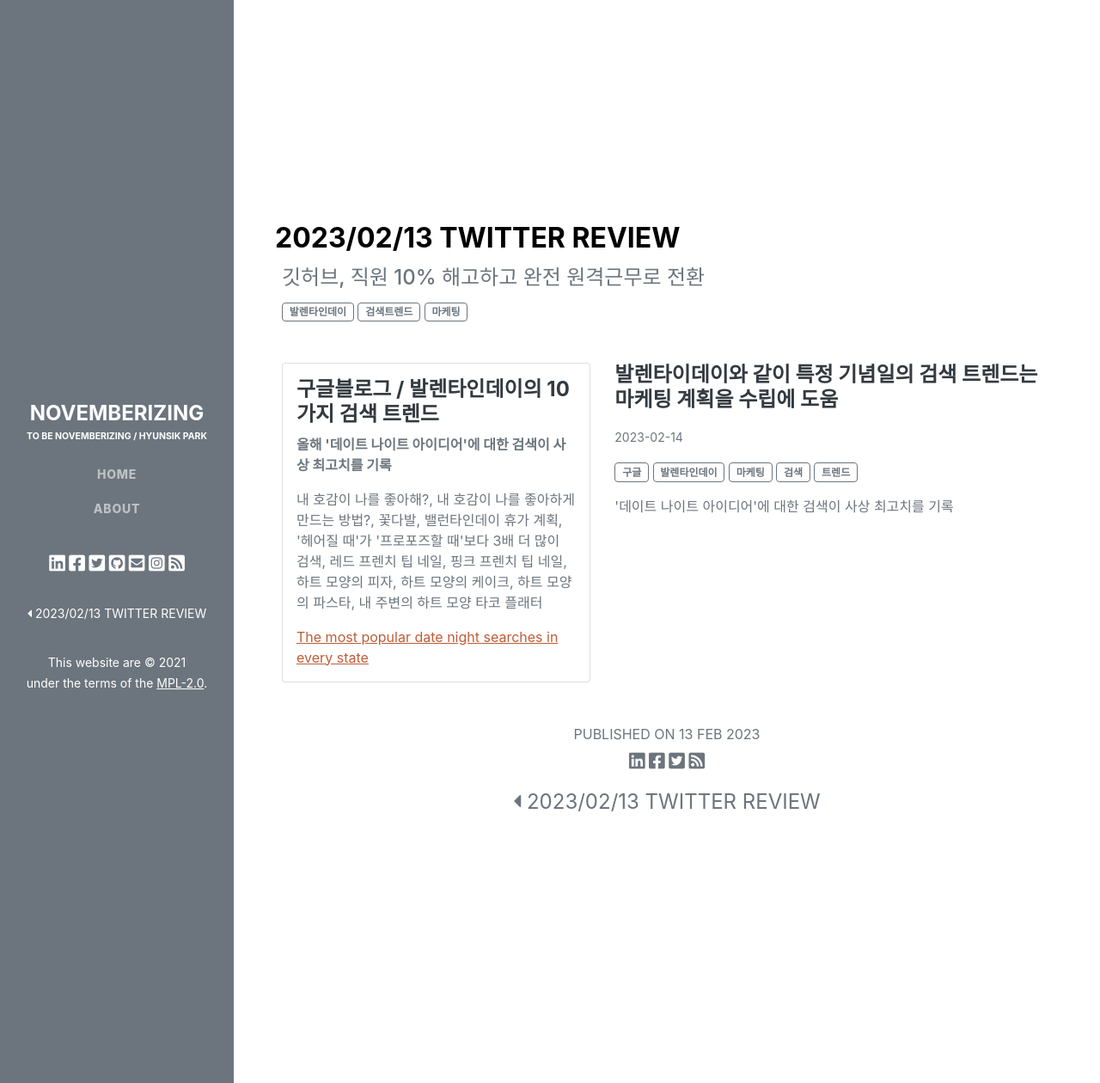
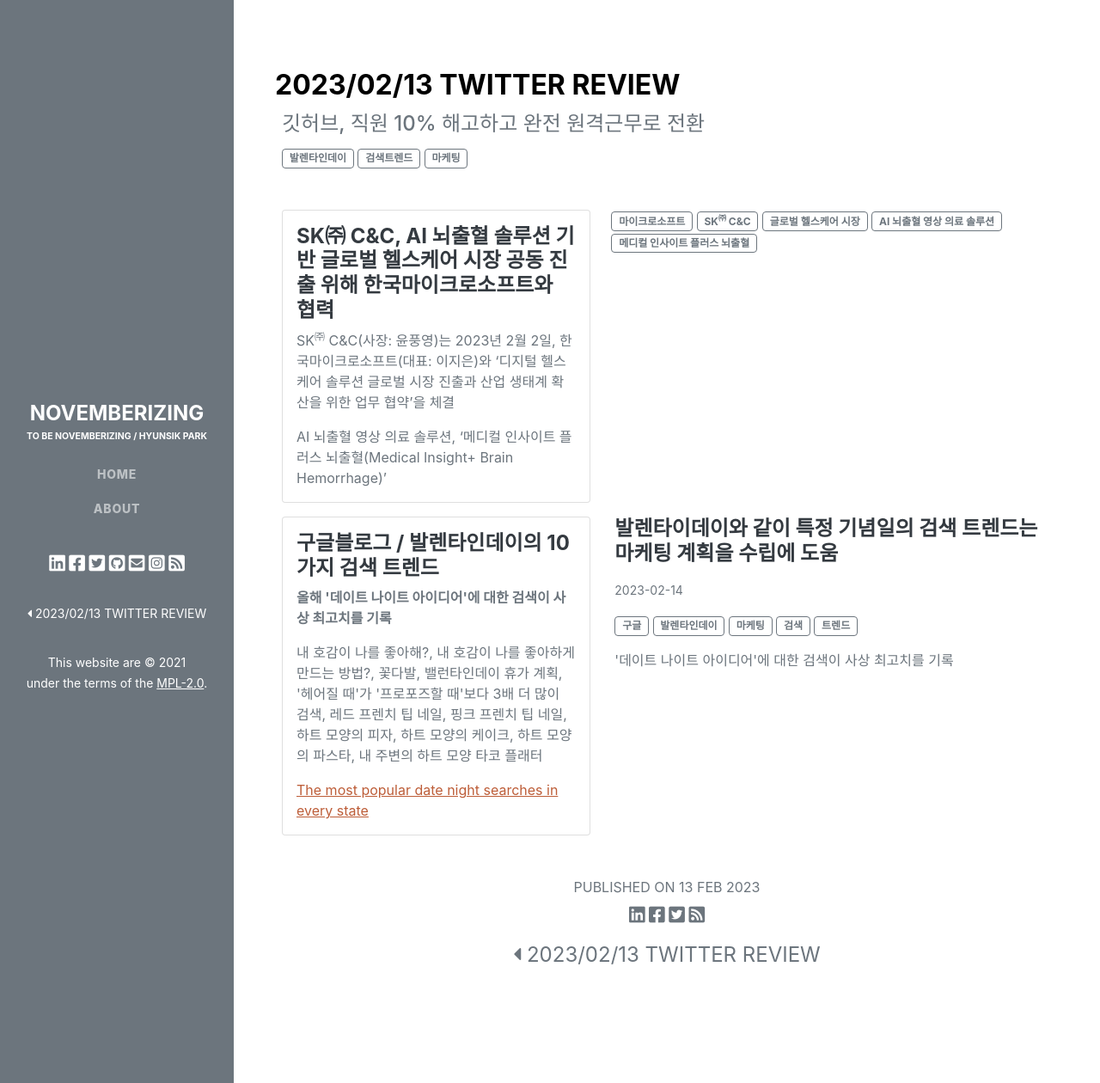
Before and after one commit to novemberizing/novemberizing.github.io, a Jekyll site: the page built from _posts/2023-02-14-NewsXBrief.md, in a window 1280 px wide and 1260 px high. Shown: the whole window at 86% size. Built offline with Jekyll 4.4.1, drawn with Linux system fonts in a browser that asks for light colours; comment, search, counter and statistics services are not loaded.

Commit message:
업데이트

```diff
--- a/_posts/2023-02-14-NewsXBrief.md
+++ b/_posts/2023-02-14-NewsXBrief.md
@@ -8,6 +8,30 @@
 tags: ["발렌타인데이", "검색트렌드", "마케팅"]
 ---
 
+<div class="row mb-3">
+    <div class="col-xl-5 col-lg-12">
+        <div class="card">
+            <div class="card-body">
+                <h4 class="card-title">SK㈜ C&C, AI 뇌출혈 솔루션 기반 글로벌 헬스케어 시장 공동 진출 위해 한국마이크로소프트와 협력</h4>
+                <p class="card-text">
+                    SK<sup>㈜</sup> C&C(사장: 윤풍영)는 2023년 2월 2일, 한국마이크로소프트(대표: 이지은)와 ‘디지털 헬스케어 솔루션 글로벌 시장 진출과 산업 생태계 확산을 위한 업무 협약’을 체결
+                </p>
+                <p class="card-text">
+                    AI 뇌출혈 영상 의료 솔루션, ‘메디컬 인사이트 플러스 뇌출혈(Medical Insight+ Brain Hemorrhage)’
+                </p>
+            </div>
+        </div>
+    </div>
+    <div class="col-xl-7 col-lg-12">
+        <p class="mb-3">
+            <span class="badge badge-outline-secondary">마이크로소프트</span>
+            <span class="badge badge-outline-secondary">SK<sup>㈜</sup> C&C</span>
+            <span class="badge badge-outline-secondary">글로벌 헬스케어 시장</span>
+            <span class="badge badge-outline-secondary">AI 뇌출혈 영상 의료 솔루션</span>
+            <span class="badge badge-outline-secondary">메디컬 인사이트 플러스 뇌출혈</span>
+        </p>
+    </div>
+</div>
 <div class="row mb-3">
     <div class="col-xl-5 col-lg-12">
         <div class="card">
```
